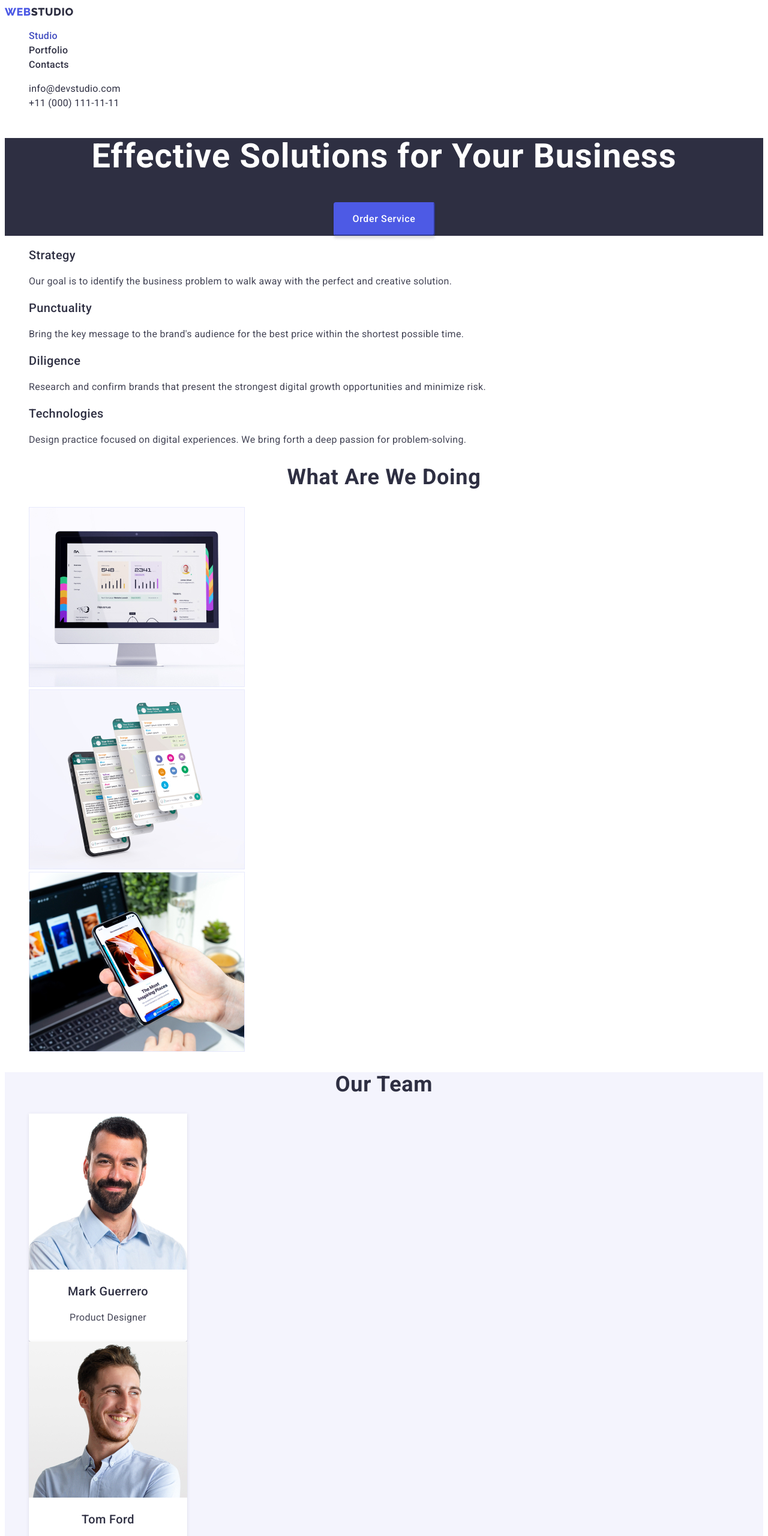
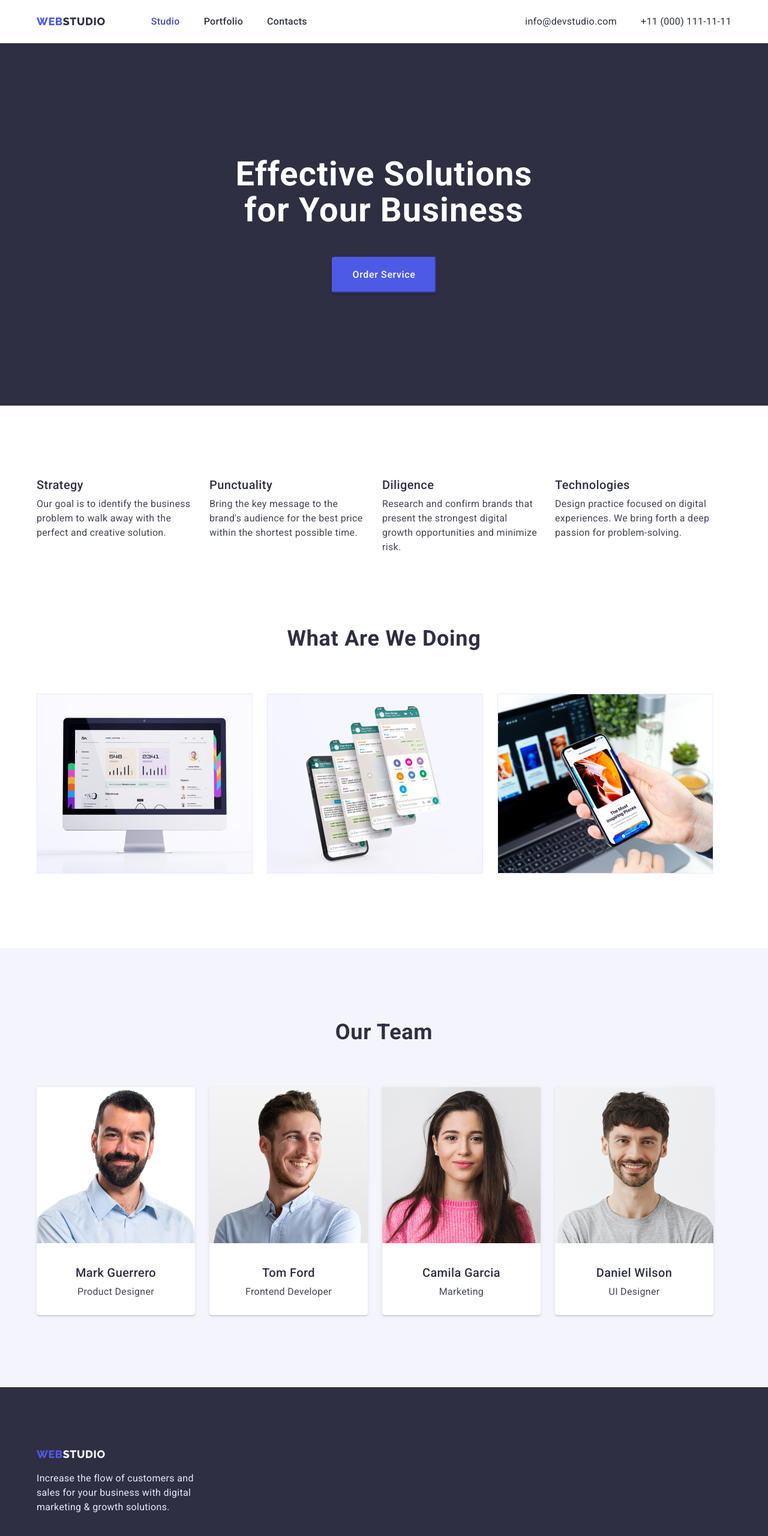
Before and after one commit to Insp1rer/goit-markup-hw-03, a plain HTML site: page index.html in a window 1280 px wide. Shown: the top 2560 px of the page at 60% size. Drawn offline with nearby package versions, Linux system fonts and the light colour scheme.

Commit message:
added element positioning

```diff
--- a/index.html
+++ b/index.html
@@ -11,75 +11,84 @@
       href="https://fonts.googleapis.com/css2?family=Raleway:wght@800&family=Roboto:wght@400;500;700;900&display=swap"
       rel="stylesheet"
     />
+    <link
+      rel="stylesheet"
+      href="https://cdnjs.cloudflare.com/ajax/libs/modern-normalize/1.1.0/modern-normalize.min.css"
+    />
     <link rel="stylesheet" href="./сss/styles.css" />
   </head>
   <body>
     <header class="header">
-      <nav class="header-nav">
+      <div class="container main-nav">
+        <nav class="header-nav main-nav">
           <a href="./index.html" class="header-logo"
             >Web<span class="header-logo-rside">Studio</span></a
           >
-        <ul class="header list">
-          <li class="header-item">
-            <a class="header link current" href="./index.html">Studio</a>
+          <ul class="header-list list">
+            <li class="header-list item">
+              <a class="header-link link current" href="./index.html">Studio</a>
             </li>
-          <li class="header-item">
-            <a class="header link" href="./portfolio.html">Portfolio</a>
+            <li class="header-list item">
+              <a class="header-link link" href="./portfolio.html">Portfolio</a>
             </li>
-          <li class="header-item">
-            <a class="header link" href="">Contacts</a>
+            <li class="header-list item">
+              <a class="header-link link" href="">Contacts</a>
             </li>
           </ul>
         </nav>
         <address>
-        <ul class="header list">
-          <li class="header-item">
+          <ul class="header-list-auth list">
+            <li class="header-list-auth item">
               <a class="header-contacts" href="mailto:info@devstudio.com"
                 >info@devstudio.com</a
               >
             </li>
-          <li class="header-item">
+            <li class="header-list-auth item">
               <a class="header-contacts" href="tel:+110001111111"
                 >+11 (000) 111-11-11</a
               >
             </li>
           </ul>
         </address>
+      </div>
     </header>
     <main>
       <section class="first-section-background">
+        <div class="container">
           <h1 class="first-section-header">
-          Effective Solutions for Your Business
+            Effective Solutions<br />for Your Business<br />
           </h1>
           <button class="first-section-button text" type="button">
             Order Service
           </button>
+        </div>
       </section>
       <section>
+        <div class="container">
           <h2 class="visually-hidden">Our Advantages</h2>
           <ul class="second-section-list list">
-          <li>
+            <li class="second-section-list-item">
               <h3 class="second-section-miniheader">Strategy</h3>
               <p class="second-section-miniheader-text">
-              Our goal is to identify the business problem to walk away with the
-              perfect and creative solution.
+                Our goal is to identify the business problem to walk away with
+                the perfect and creative solution.
               </p>
             </li>
-          <li>
+            <li class="second-section-list-item">
               <h3 class="second-section-miniheader">Punctuality</h3>
               <p class="second-section-miniheader-text">
                 Bring the key message to the brand's audience for the best price
                 within the shortest possible time.
               </p>
             </li>
-          <li>
+            <li class="second-section-list-item">
               <h3 class="second-section-miniheader">Diligence</h3>
               <p class="second-section-miniheader-text">
                 Research and confirm brands that present the strongest digital
                 growth opportunities and minimize risk.
               </p>
             </li>
-          <li>
+            <li class="second-section-list-item">
               <h3 class="second-section-miniheader">Technologies</h3>
               <p class="second-section-miniheader-text">
                 Design practice focused on digital experiences. We bring forth a
@@ -87,11 +96,13 @@
               </p>
             </li>
           </ul>
+        </div>
       </section>
       <section>
+        <div class="container">
           <h2 class="third-section-header">What are we doing</h2>
           <ul class="third-section-photos list">
-          <li>
+            <li class="third-section-photos-item">
               <img
                 src="./images/img1.jpg"
                 alt="services"
@@ -99,7 +110,7 @@
                 height="300"
               />
             </li>
-          <li>
+            <li class="third-section-photos-item">
               <img
                 src="./images/img2.jpg"
                 alt="services"
@@ -107,7 +118,7 @@
                 height="300"
               />
             </li>
-          <li>
+            <li class="third-section-photos-item">
               <img
                 src="./images/img3.jpg"
                 alt="services"
@@ -116,12 +127,19 @@
               />
             </li>
           </ul>
+        </div>
       </section>
       <section class="fourth-section">
+        <div class="container">
           <h2 class="fourth-section-header">Our Team</h2>
           <ul class="fourth-section-list list">
             <li class="fourth-section-list-block">
-            <img src="./images/mark.jpg" alt="team" width="264" height="260" />
+              <img
+                src="./images/mark.jpg"
+                alt="team"
+                width="264"
+                height="260"
+              />
               <h3 class="fourth-section-name">Mark Guerrero</h3>
               <p class="fourth-section-position">Product Designer</p>
             </li>
@@ -151,16 +169,20 @@
               <p class="fourth-section-position">UI Designer</p>
             </li>
           </ul>
+        </div>
       </section>
     </main>
+
     <footer class="footer-background">
+      <div class="container">
         <a href="./index.html" class="footer-logo"
           >Web<span class="footer-logo-rside">Studio</span></a
         >
         <p class="footer-text">
-        Increase the flow of customers and sales for your business with digital
-        marketing & growth solutions.
+          Increase the flow of customers and sales for your business with
+          digital marketing & growth solutions.
         </p>
+      </div>
     </footer>
   </body>
 </html>
--- a/сss/styles.css
+++ b/сss/styles.css
@@ -14,6 +14,19 @@ body {
   color: var(--common-color);
 }
 
+*,
+*::before,
+*::after {
+  box-sizing: inherit;
+}
+
+.container {
+  width: 1158px;
+  padding-left: 15px;
+  padding-right: 15px;
+  margin: 0 auto;
+}
+
 .header-logo,
 .footer-logo {
   font-family: 'Raleway';
@@ -26,15 +39,53 @@ body {
   color: var(--logo-n-button-color);
 }
 
+.list {
+  list-style: none;
+  margin-top: 0;
+  margin-bottom: 0;
+}
+
+.main-nav {
+  display: flex;
+  align-items: center;
+  justify-content: space-between;
+}
+
+.header,
+.header-portfolio {
+  padding-top: 24px;
+  padding-bottom: 24px;
+}
+
+.header-list {
+  display: flex;
+}
+.header-logo {
+  margin-right: 36px;
+}
+
+.header-list .item {
+  margin-right: 40px;
+}
+
+.header-list-auth {
+  display: flex;
+}
+
+.header-list-auth .item + .item {
+  margin-left: 40px;
+}
+
 .header-logo-rside {
   color: var(--common-color);
 }
 
-.list {
-  list-style: none;
+.header-portfolio {
+  border-bottom: 1px solid #e7e9fc;
 }
 
 .link {
+  display: block;
   text-decoration: none;
   font-weight: 500;
   font-size: 16px;
@@ -68,6 +119,9 @@ body {
 
 .first-section-background {
   background-color: var(--common-color);
+  margin-top: 0;
+  margin-bottom: 0;
+  padding-bottom: 188px;
 }
 
 .first-section-header {
@@ -76,14 +130,20 @@ body {
   line-height: calc(60 / 56);
   text-align: center;
   letter-spacing: 0.02em;
+  margin-top: 0;
+  margin-bottom: 0;
+  padding-top: 188px;
+  padding-bottom: 48px;
 
   color: var(--white-color);
 }
 
 .first-section-button {
-  width: 169px;
-  height: 56px;
+  display: inline-block;
+  min-width: 105px;
+  min-height: 24px;
   cursor: pointer;
+  padding: 16px 32px;
 
   box-shadow: 0px 4px 4px rgba(0, 0, 0, 0.15);
   border-radius: 4px;
@@ -125,11 +185,29 @@ body {
   margin: -1px;
 }
 
+.second-section-list {
+  display: flex;
+  flex-wrap: wrap;
+  padding: 0;
+}
+
+.second-section-list-item {
+  width: 264px;
+  margin-right: 24px;
+}
+
+.second-section-list-item:nth-child(4n) {
+  margin-right: 0;
+}
+
 .second-section-miniheader {
   font-weight: 500;
   font-size: 20px;
   line-height: calc(24 / 20);
   letter-spacing: 0.02em;
+  margin-bottom: 8px;
+  margin-top: 0;
+  padding-top: 120px;
 
   color: var(--common-color);
 }
@@ -138,6 +216,8 @@ body {
   font-size: 16px;
   line-height: 1.5;
   letter-spacing: 0.02em;
+  margin-bottom: 0;
+  margin-top: 0;
 
   color: var(--diff-text-color);
 }
@@ -151,17 +231,49 @@ body {
   text-align: center;
   letter-spacing: 0.02em;
   text-transform: capitalize;
+  margin-bottom: 0;
+  margin-top: 120px;
 
   color: var(--common-color);
 }
 
+.third-section-photos {
+  display: flex;
+  flex-wrap: wrap;
+  padding: 0;
+  margin-bottom: 120px;
+  margin-top: 72px;
+}
+
+.third-section-photos-item {
+  width: 360px;
+  margin-right: 24px;
+}
+
+.fourth-section-header {
+  padding-top: 120px;
+  margin-bottom: 0;
+  margin-top: 0;
+}
+
 .fourth-section {
   background-color: var(--our-team-background);
+  margin-bottom: 0;
+  margin-top: 0;
+}
+
+.fourth-section-list {
+  display: flex;
+  flex-wrap: wrap;
+  padding: 0;
 }
 
 .fourth-section-list-block {
   width: 264px;
   height: 380px;
+  margin-right: 24px;
+  margin-bottom: 0;
+  margin-top: 0;
 
   background-color: var(--white-color);
 
@@ -169,12 +281,15 @@ body {
     0px 1px 1px rgba(46, 47, 66, 0.16), 0px 2px 1px rgba(46, 47, 66, 0.08);
   border-radius: 0px 0px 4px 4px;
 }
+
 .fourth-section-name {
   font-weight: 500;
   font-size: 20px;
   line-height: calc(24 / 20);
   text-align: center;
   letter-spacing: 0.02em;
+  margin-bottom: 0;
+  margin-top: 32px;
 
   color: var(--common-color);
 }
@@ -183,27 +298,54 @@ body {
   line-height: 1.5;
   text-align: center;
   letter-spacing: 0.02em;
+  margin-bottom: 0;
+  margin-top: 8px;
 
   color: var(--diff-text-color);
 }
 
+.fourth-section-list {
+  margin-top: 0;
+  margin-bottom: 0;
+  padding-top: 72px;
+  padding-bottom: 120px;
+}
+
 .footer-background {
   background-color: var(--common-color);
+  margin-bottom: 0;
+  margin-top: 0;
+  padding-top: 100px;
+  padding-bottom: 100px;
 }
 .footer-logo-rside {
   color: var(--our-team-background);
 }
 .footer-text {
+  width: 264px;
   font-size: 16px;
   line-height: 1.5;
   letter-spacing: 0.02em;
+  margin-bottom: 0;
+  margin-top: 16px;
 
   color: var(--footer-text);
 }
 
+.footer-logo {
+  margin-bottom: 0;
+  margin-top: 0;
+}
+
 /*Portfolio*/
+
+.buttons {
+  display: flex;
+  justify-content: center;
+  padding: 0;
+}
+
 .buttons-filter {
-  height: 48px;
   background-color: var(--our-team-background);
   border: 1px solid var(--footer-text);
   cursor: pointer;
@@ -213,23 +355,13 @@ body {
   line-height: 1.5;
   text-align: center;
   letter-spacing: 0.04em;
+  min-width: 24px;
+  padding: 12px 24px;
+  margin-top: 96px;
+  margin-bottom: 72px;
+  margin-right: 24px;
 
   color: var(--logo-n-button-color);
-}
-.all {
-  width: 69px;
-}
-.ws {
-  width: 116px;
-}
-.app {
-  width: 78px;
-}
-.design {
-  width: 101px;
-}
-.marketing {
-  width: 126px;
 }
 
 .buttons-filter:hover {
@@ -242,11 +374,22 @@ body {
   border-radius: 4px;
 }
 
+.portfolio-images-list {
+  display: flex;
+  flex-wrap: wrap;
+  padding: 0;
+  margin-top: 0;
+  margin-bottom: 0;
+  padding-bottom: 72px;
+}
+
 .portfolio-images-block {
   width: 360px;
   height: 420px;
   background-color: var(--white-color);
   border: 1px solid var(--footer-text);
+  margin-right: 24px;
+  margin-bottom: 48px;
 }
 
 .portfolio-images-miniheader {
@@ -254,6 +397,9 @@ body {
   font-size: 20px;
   line-height: calc(24 / 20);
   letter-spacing: 0.02em;
+  padding-left: 16px;
+  margin-bottom: 0;
+  margin-top: 32px;
 
   color: var(--common-color);
 }
@@ -262,6 +408,11 @@ body {
   font-size: 16px;
   line-height: 24px;
   letter-spacing: 0.02em;
+  padding-left: 16px;
+  margin-bottom: 0;
+  margin-top: 8px;
 
   color: var(--diff-text-color);
 }
+
+/*  */
```
Also changed, not shown: portfolio.html (+33 -23 lines). Lines whose indentation alone changed are shown as unchanged.
